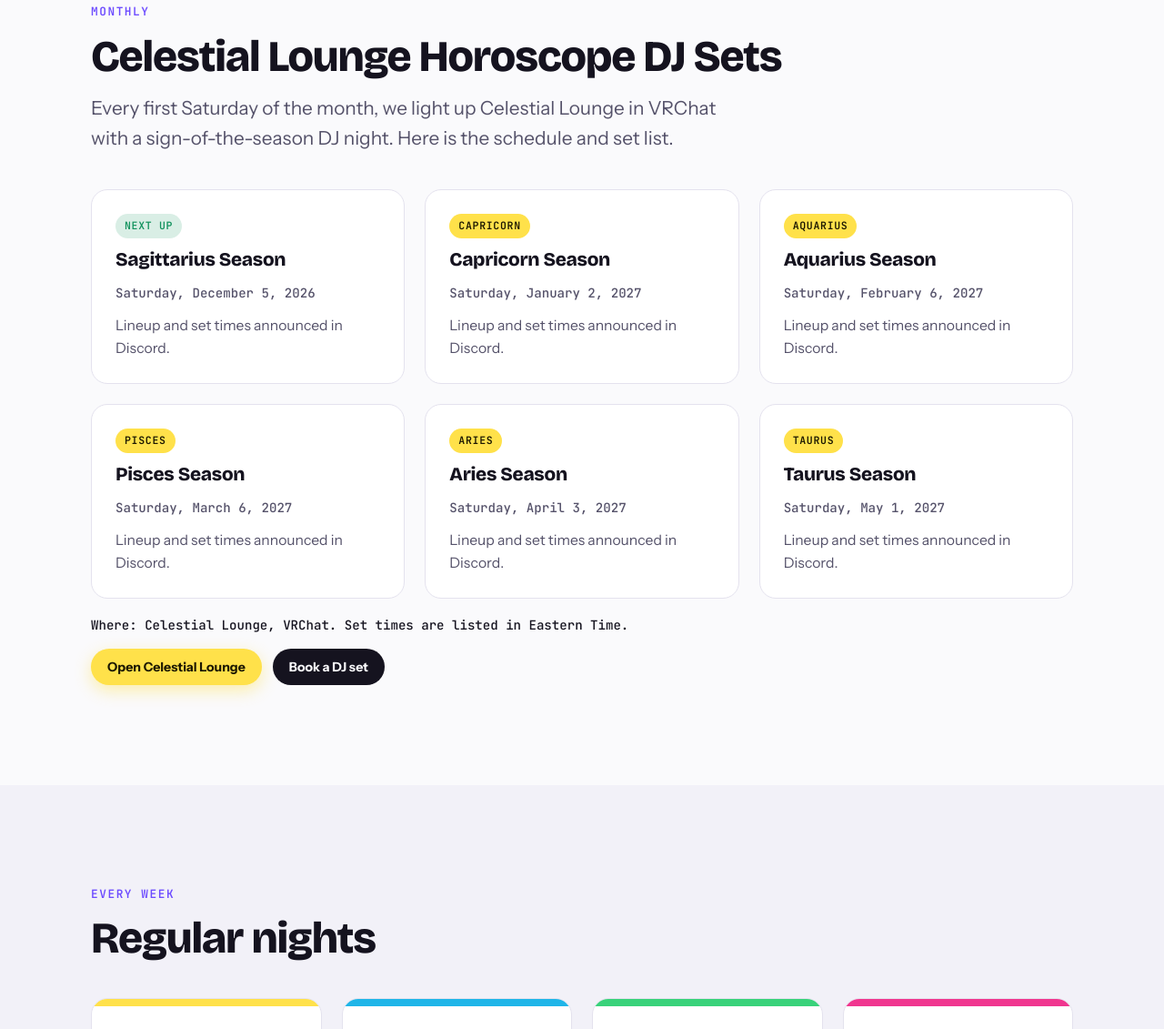
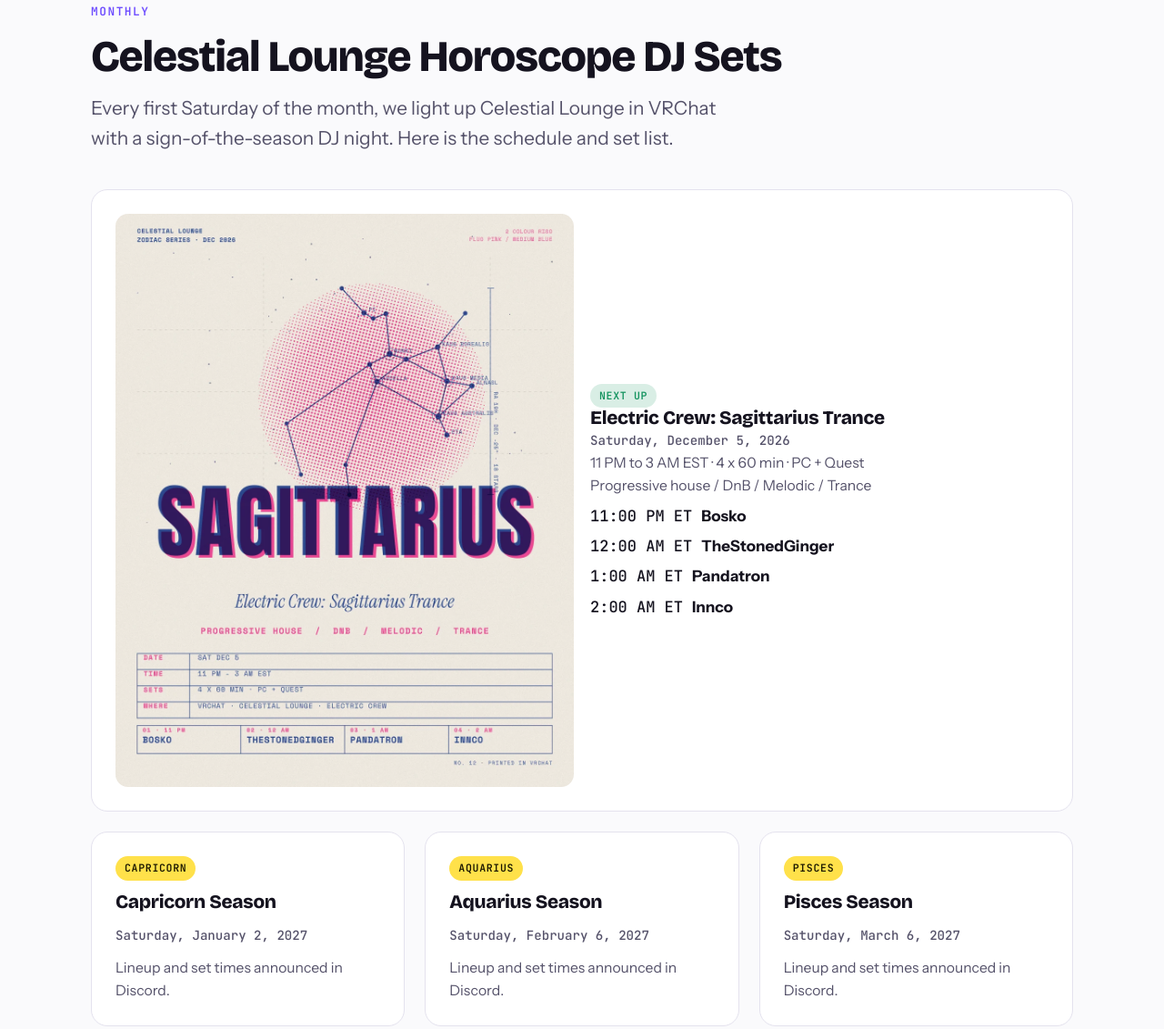
Before and after one commit to YGMackilla/electric-crew-website, a plain HTML site: page events.html in a window 1280 px wide. Shown: the part 796-1927 px from the top of the page at 91% size. Drawn offline with nearby package versions, Linux system fonts and the light colour scheme.

Commit message:
Events: add Dec 5 Sagittarius Trance lineup, times and poster
Co-Authored-By: Claude Sonnet 5.5 <noreply@anthropic.com>
Claude-Session: https://claude.ai/code/session_01DtDhKYd54y3ToobgwXzL9G

```diff
--- a/events.html
+++ b/events.html
@@ -28,6 +28,7 @@
 
   <section class="block" id="celestial"><div class="wrap">
     <div class="section-head"><span class="eyebrow">Monthly</span><h2>Celestial Lounge Horoscope DJ Sets</h2><p class="lede">Every first Saturday of the month, we light up Celestial Lounge in VRChat with a sign-of-the-season DJ night. Here is the schedule and set list.</p></div>
+    <div id="cl-feature"></div>
     <div class="grid cols-3" id="cl-list"></div>
     <p class="mono" style="margin-top:18px;font-size:.88rem" id="cl-note"></p>
     <div class="row" style="margin-top:14px;gap:12px"><a class="btn primary small" id="cl-world" href="#" target="_blank" rel="noopener">Open Celestial Lounge</a><a class="btn dark small" href="bookings.html">Book a DJ set</a></div>
@@ -75,13 +76,15 @@
   (() => {
     const C = CELESTIAL, fmt = new Intl.DateTimeFormat(undefined, { timeZone: "UTC", weekday: "long", month: "long", day: "numeric", year: "numeric" });
     document.getElementById("cl-world").href = C.worldUrl;
-    document.getElementById("cl-list").innerHTML = upcomingFirstSaturdays(6).map((d, i) => {
+    const nx = upcomingFirstSaturdays(1)[0], nk = nx.getUTCFullYear() + "-" + String(nx.getUTCMonth() + 1).padStart(2, "0"), dt = C.details[nk];
+    document.getElementById("cl-feature").innerHTML = dt ? `<article class="card" style="display:grid;gap:18px;grid-template-columns:repeat(auto-fit,minmax(min(100%,300px),1fr));align-items:center;margin-bottom:22px">${dt.poster ? `<img src="${esc(dt.poster)}" alt="${esc(dt.title)} poster" loading="lazy" style="width:100%;border-radius:14px;display:block">` : ""}<div><span class="tag good">Next up</span><h3>${esc(dt.title)}</h3><p class="mono" style="font-size:.88rem">${esc(fmt.format(nx))}</p><p>${esc(dt.hours)}</p><p>${esc(dt.genres)}</p><ul class="cl-slots">${C.slots[nk].map((s) => `<li><span class="mono">${esc(s.time)} ${esc(C.tzName)}</span> <b>${esc(s.dj)}</b></li>`).join("")}</ul></div></article>` : "";
+    document.getElementById("cl-list").innerHTML = upcomingFirstSaturdays(7).slice(1).map((d, i) => {
       const key = d.getUTCFullYear() + "-" + String(d.getUTCMonth() + 1).padStart(2, "0");
       const slots = C.slots[key];
       const list = slots && slots.length
         ? `<ul class="cl-slots">${slots.map((s) => `<li><span class="mono">${esc(s.time)} ${esc(C.tzName)}</span> <b>${esc(s.dj)}</b></li>`).join("")}</ul>`
         : `<p>Lineup and set times announced in Discord.</p>`;
-      return `<article class="card"><span class="tag ${i === 0 ? "good" : "volt"}">${i === 0 ? "Next up" : esc(SEASON_BY_MONTH[d.getUTCMonth()])}</span><h3>${esc(SEASON_BY_MONTH[d.getUTCMonth()])} Season</h3><p class="mono" style="font-size:.88rem">${esc(fmt.format(d))}</p>${list}</article>`;
+      return `<article class="card"><span class="tag volt">${esc(SEASON_BY_MONTH[d.getUTCMonth()])}</span><h3>${esc(SEASON_BY_MONTH[d.getUTCMonth()])} Season</h3><p class="mono" style="font-size:.88rem">${esc(fmt.format(d))}</p>${list}</article>`;
     }).join("");
     document.getElementById("cl-note").textContent = "Where: " + C.world + ". Set times are listed in Eastern Time.";
   })();
--- a/js/content.js
+++ b/js/content.js
@@ -52,7 +52,21 @@ export const CELESTIAL = {
   tzName: "ET",
   doors: "",
   slots: {
-    // "2026-12": [{ time: "9:00 PM", dj: "TBA" }, { time: "10:00 PM", dj: "TBA" }],
+    "2026-12": [
+      { time: "11:00 PM", dj: "Bosko" },
+      { time: "12:00 AM", dj: "TheStonedGinger" },
+      { time: "1:00 AM", dj: "Pandatron" },
+      { time: "2:00 AM", dj: "Innco" },
+    ],
+  },
+  // Optional per-month details: title, genres, hours, poster.
+  details: {
+    "2026-12": {
+      title: "Electric Crew: Sagittarius Trance",
+      genres: "Progressive house / DnB / Melodic / Trance",
+      hours: "11 PM to 3 AM EST · 4 x 60 min · PC + Quest",
+      poster: "assets/celestial-dec-2026.webp",
+    },
   },
 };
 export const SIGNS = ["Capricorn", "Aquarius", "Pisces", "Aries", "Taurus", "Gemini", "Cancer", "Leo", "Virgo", "Libra", "Scorpio", "Sagittarius"];
```
Also changed, not shown: assets/celestial-dec-2026.webp (added).
